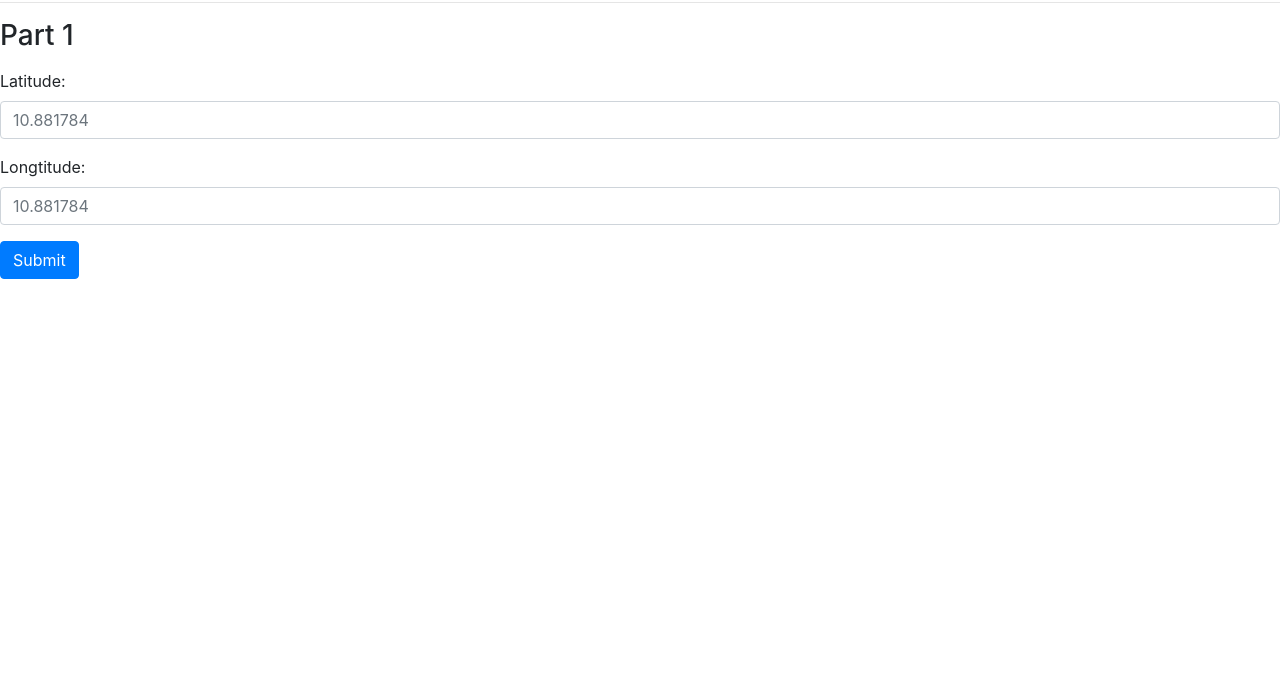
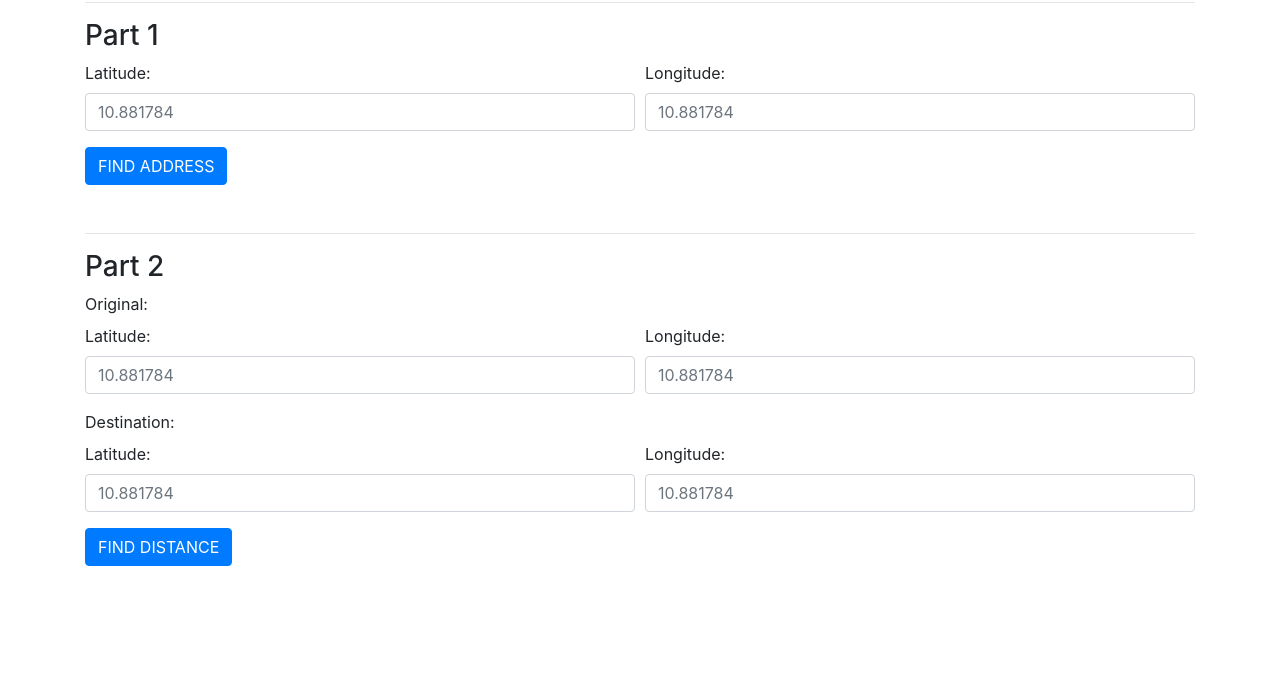
Before and after one commit to ndtho8205/mobile_application_development, a website: page Ex1/public/index.html in a window 1280 px wide. Shown: the part 108-800 px from the top of the page. Drawn offline with nearby package versions, Linux system fonts and the light colour scheme.

Commit message:
Updated index.html

```diff
--- a/Ex1/public/index.html
+++ b/Ex1/public/index.html
@@ -9,36 +9,70 @@
   </head>
   <body>
 
-    <div id="app">
+    <div id="app" class="container">
       <h1>Exercise 1</h1>
       <h2>Mobile Application Development</h2>
       <hr />
 
+      <div class="mb-5">
         <h3>Part 1</h3>
-      <form @submit.prevent @submit="checkPart1Form">
-        <p v-if="part1Errors.length">
-          <b>Please correct the following error(s):</b>
-          <ul>
-            <li v-for="error in part1Errors">{{ error }}</li>
-          </ul>
-        </p>
-        <div class="form-group">
+        <form @submit.prevent="getAddressByLatLng">
+          <div class="form-row">
+            <div class="form-group col-md-6">
               <label for="part1-lat">Latitude:</label>
               <input type="text" class="form-control" id="part1-lat" placeholder="10.881784" v-model="part1.lat"/>
             </div>
-        <div class="form-group">
-          <label for="part1-lng">Longtitude:</label>
+            <div class="form-group col-md-6">
+              <label for="part1-lng">Longitude:</label>
               <input type="" class="form-control" id="part1-lng" placeholder="10.881784" v-model="part1.lng"/>
             </div>
+          </div>
 
-        <button type="submit" class="btn btn-primary" @click="getAddressByLatLng">Submit</button>
+          <button type="submit" class="btn btn-primary">FIND ADDRESS</button>
         </form>
-      <div class="result">
-        <div v-if="part1.address">
-          <p>Result:</p>
+
+        <div class="mt-4" v-if="part1.address">
           <p>Address: {{ part1.address }}</p>
           <p>Latitude: {{ part1.lat }}</p>
           <p>Longtitude: {{part1.lng }}</p>
+        </div>
+      </div>
+
+      <hr />
+
+      <div>
+        <h3>Part 2</h3>
+        <form @submit.prevent="getDistanceByLatLng">
+
+          <label>Original:</label>
+          <div class="form-row">
+            <div class="form-group col-md-6">
+              <label for="part2-orig-lat">Latitude:</label>
+              <input type="text" class="form-control" id="part2-orig-lat" placeholder="10.881784" v-model="part2.orig.lat"/>
+            </div>
+            <div class="form-group col-md-6">
+              <label for="part2-orig-lng">Longitude:</label>
+              <input type="" class="form-control" id="part2-orig-lng" placeholder="10.881784" v-model="part2.orig.lng"/>
+            </div>
+          </div>
+
+          <label>Destination:</label>
+          <div class="form-row">
+            <div class="form-group col-md-6">
+              <label for="">Latitude:</label>
+              <input type="text" class="form-control" id="part1-lat" placeholder="10.881784" v-model="part2.dest.lat"/>
+            </div>
+            <div class="form-group col-md-6">
+              <label for="part1-lng">Longitude:</label>
+              <input type="" class="form-control" id="part1-lng" placeholder="10.881784" v-model="part2.dest.lng"/>
+            </div>
+          </div>
+
+          <button type="submit" class="btn btn-primary">FIND DISTANCE</button>
+        </form>
+
+        <div class="mt-4" v-if="part2.distance">
+          <p>Distance: {{ part2.distance }}</p>
         </div>
       </div>
 
@@ -49,31 +83,33 @@
       new Vue({
         el: '#app',
         data: {
-          part1Errors: [],
           part1: {
             address: null,
             lat: null,
             lng: null,
           },
+          part2: {
+            orig: {
+              lat: null,
+              lng: null,
+            },
+            dest: {
+              lat: null,
+              lng: null,
+            },
+            distance: null,
+          },
         },
         methods: {
-          checkPart1Form() {
-            if (this.part1.lat && this.part1.lng) return true;
-            this.part1Errors = [];
-            if (!this.part1.lat || !this.part1.lng)
-              this.part1Errors.push('Lat and Lng required.');
-            if (!isNaN(this.part1.lat) && !isNaN(parseFloat(this.part1.lat)))
-              this.part1Errors.push('Lat must be a number');
+          getAddressByLatLng() {
+            this.part1.address= 'hello';
           },
-          getAddressByLatLng() {
-            this.part1 = {
-              address: 'hello',
-            }
+          getDistanceByLatLng() {
+            console.log('run');
+            this.part2.distance = 10.0;
           },
-
-        }
-
-      })
+        },
+      });
     </script>
   </body>
 </html>
```
Lines whose indentation alone changed are shown as unchanged.
